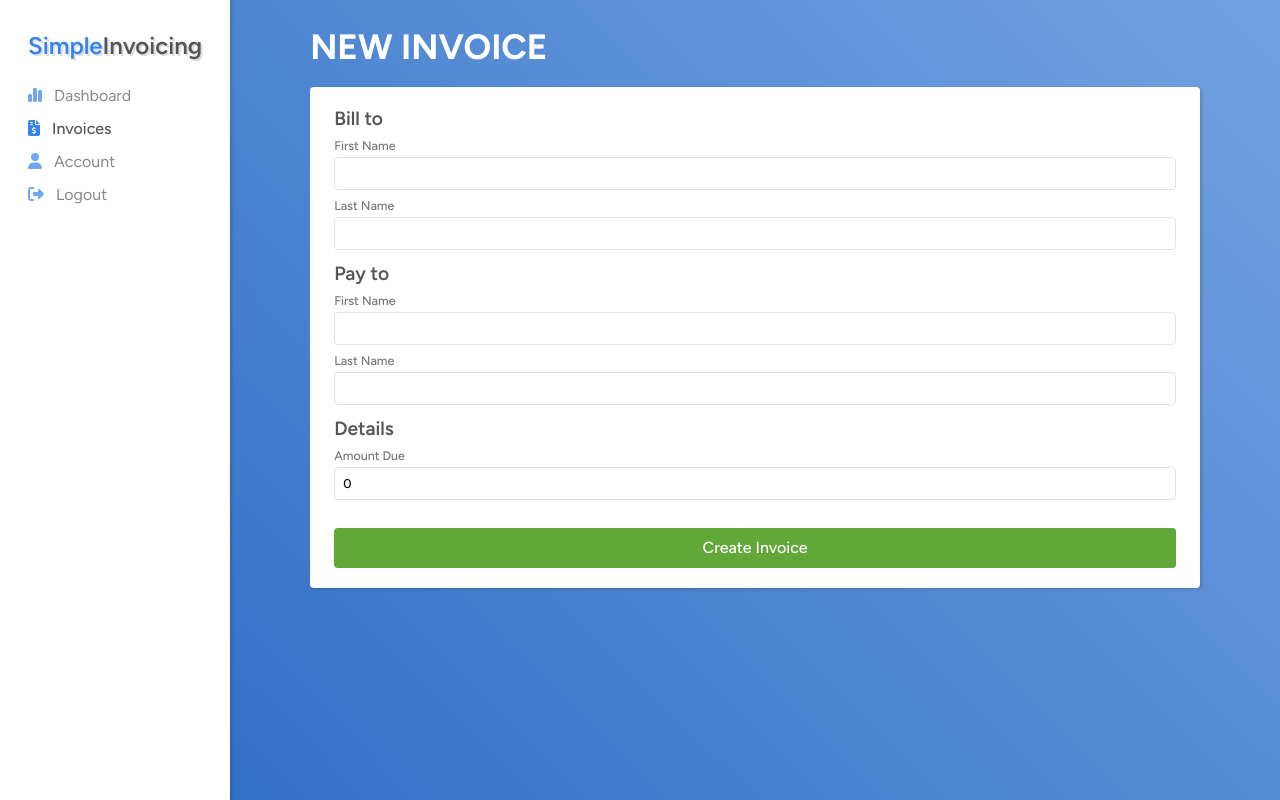
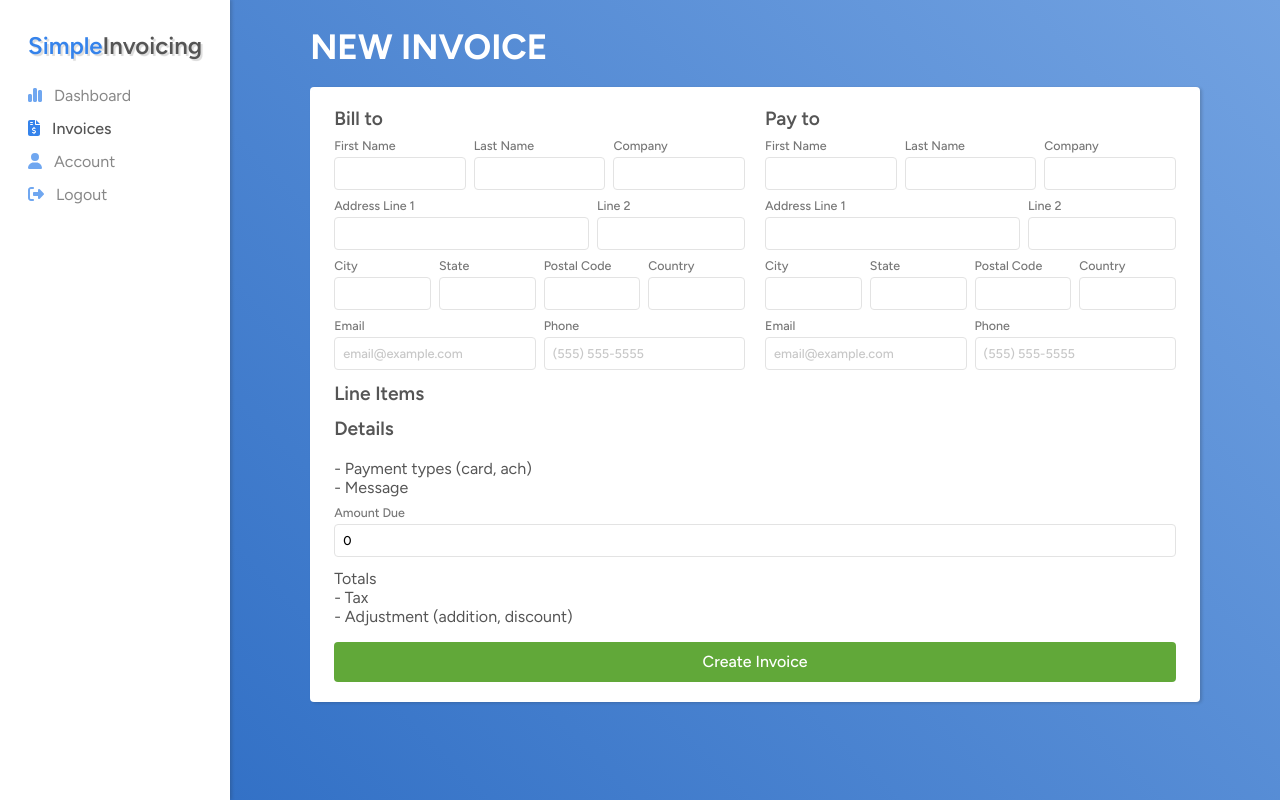
Before and after one commit to beeker1121/dddstructure-frontend, a Vue app: page /dashboard/invoice in a window 1280 px wide. Built offline with nearby package versions, Linux system fonts and the light colour scheme; sample sign-in values are in the browser's storage.

Commit message:
Improved invoice create/edit page design, also improved invoices table design

```diff
--- a/src/views/dashboard/invoice.vue
+++ b/src/views/dashboard/invoice.vue
@@ -14,11 +14,29 @@ const router = useRouter()
 type BillTo = {
     first_name: string
     last_name: string
+    company: string
+    address_line_1: string
+    address_line_2: string
+    city: string
+    state: string
+    postal_code: string
+    country: string
+    email: string
+    phone: string
 }
 
 type PayTo = {
     first_name: string
     last_name: string
+    company: string
+    address_line_1: string
+    address_line_2: string
+    city: string
+    state: string
+    postal_code: string
+    country: string
+    email: string
+    phone: string
 }
 
 type Invoice = {
@@ -30,11 +48,29 @@ type Invoice = {
 const invoice = ref<Invoice>({
     bill_to: {
         first_name: "",
-        last_name: ""
+        last_name: "",
+        company: "",
+        address_line_1: "",
+        address_line_2: "",
+        city: "",
+        state: "",
+        postal_code: "",
+        country: "",
+        email: "",
+        phone: ""
     },
     pay_to: {
         first_name: "",
-        last_name: ""
+        last_name: "",
+        company: "",
+        address_line_1: "",
+        address_line_2: "",
+        city: "",
+        state: "",
+        postal_code: "",
+        country: "",
+        email: "",
+        phone: ""
     },
     amount_due: 0
 })
@@ -82,9 +118,11 @@ const create = () => {
                 </div>
 
                 <div class="invoice-form">
+                    <div class="two-columns">
                         <div class="bill-to">
                             <h3>Bill to</h3>
 
+                            <div class="name">
                                 <div class="field">
                                     <label for="bill-to-first-name">First Name</label>
                                     <input id="bill-to-first-name" type="text" placeholder="" v-model="invoice.bill_to.first_name" />
@@ -94,11 +132,64 @@ const create = () => {
                                     <label for="bill-to-last-name">Last Name</label>
                                     <input id="bill-to-last-name" type="text" placeholder="" v-model="invoice.bill_to.last_name" />
                                 </div>
+
+                                <div class="field">
+                                    <label for="bill-to-company">Company</label>
+                                    <input id="bill-to-company" type="text" placeholder="" v-model="invoice.bill_to.company" />
+                                </div>
+                            </div>
+
+                            <div class="address">
+                                <div class="field">
+                                    <label for="bill-to-address-line-1">Address Line 1</label>
+                                    <input id="bill-to-address-line-1" type="text" placeholder="" v-model="invoice.bill_to.address_line_1" />
+                                </div>
+
+                                <div class="field">
+                                    <label for="bill-to-address-line-2">Line 2</label>
+                                    <input id="bill-to-address-line-2" type="text" placeholder="" v-model="invoice.bill_to.address_line_2" />
+                                </div>
+                            </div>
+
+                            <div class="city-state-postal-country">
+                                <div class="field">
+                                    <label for="bill-to-city">City</label>
+                                    <input id="bill-to-city" type="text" placeholder="" v-model="invoice.bill_to.city" />
+                                </div>
+
+                                <div class="field">
+                                    <label for="bill-to-state">State</label>
+                                    <input id="bill-to-state" type="text" placeholder="" v-model="invoice.bill_to.state" />
+                                </div>
+
+                                <div class="field">
+                                    <label for="bill-to-postal-code">Postal Code</label>
+                                    <input id="bill-to-postal-code" type="text" placeholder="" v-model="invoice.bill_to.postal_code" />
+                                </div>
+
+                                <div class="field">
+                                    <label for="bill-to-country">Country</label>
+                                    <input id="bill-to-country" type="text" placeholder="" v-model="invoice.bill_to.country" />
+                                </div>
+                            </div>
+
+                            <div class="email-phone">
+                                <div class="field">
+                                    <label for="bill-to-email">Email</label>
+                                    <input id="bill-to-email" type="email" placeholder="email@example.com" v-model="invoice.bill_to.email" />
+                                </div>
+
+                                <div class="field">
+                                    <label for="bill-to-phone">Phone</label>
+                                    <input id="bill-to-phone" type="text" placeholder="(555) 555-5555" v-model="invoice.bill_to.phone" />
+                                </div>
+                            </div>
                         </div>
 
                         <div class="pay-to">
                             <h3>Pay to</h3>
 
+                            <div class="name">
                                 <div class="field">
                                     <label for="pay-to-first-name">First Name</label>
                                     <input id="pay-to-first-name" type="text" placeholder="" v-model="invoice.pay_to.first_name" />
@@ -108,15 +199,80 @@ const create = () => {
                                     <label for="pay-to-last-name">Last Name</label>
                                     <input id="pay-to-last-name" type="text" placeholder="" v-model="invoice.pay_to.last_name" />
                                 </div>
+
+                                <div class="field">
+                                    <label for="pay-to-company">Company</label>
+                                    <input id="pay-to-company" type="text" placeholder="" v-model="invoice.pay_to.company" />
+                                </div>
+                            </div>
+
+                            <div class="address">
+                                <div class="field">
+                                    <label for="pay-to-address-line-1">Address Line 1</label>
+                                    <input id="pay-to-address-line-1" type="text" placeholder="" v-model="invoice.pay_to.address_line_1" />
+                                </div>
+
+                                <div class="field">
+                                    <label for="pay-to-address-line-2">Line 2</label>
+                                    <input id="pay-to-address-line-2" type="text" placeholder="" v-model="invoice.pay_to.address_line_2" />
+                                </div>
+                            </div>
+
+                            <div class="city-state-postal-country">
+                                <div class="field">
+                                    <label for="pay-to-city">City</label>
+                                    <input id="pay-to-city" type="text" placeholder="" v-model="invoice.pay_to.city" />
+                                </div>
+
+                                <div class="field">
+                                    <label for="pay-to-state">State</label>
+                                    <input id="pay-to-state" type="text" placeholder="" v-model="invoice.pay_to.state" />
+                                </div>
+
+                                <div class="field">
+                                    <label for="pay-to-postal-code">Postal Code</label>
+                                    <input id="pay-to-postal-code" type="text" placeholder="" v-model="invoice.pay_to.postal_code" />
+                                </div>
+
+                                <div class="field">
+                                    <label for="pay-to-country">Country</label>
+                                    <input id="pay-to-country" type="text" placeholder="" v-model="invoice.pay_to.country" />
+                                </div>
+                            </div>
+
+                            <div class="email-phone">
+                                <div class="field">
+                                    <label for="pay-to-email">Email</label>
+                                    <input id="pay-to-email" type="email" placeholder="email@example.com" v-model="invoice.pay_to.email" />
+                                </div>
+
+                                <div class="field">
+                                    <label for="pay-to-phone">Phone</label>
+                                    <input id="pay-to-phone" type="text" placeholder="(555) 555-5555" v-model="invoice.pay_to.phone" />
+                                </div>
+                            </div>
+                        </div>
+                    </div>
+
+                    <div class="line-items">
+                        <h3>Line Items</h3>
                     </div>
 
                     <div class="details">
                         <h3>Details</h3>
 
+                        <br />  - Payment types (card, ach)
+                        <br />  - Message
+
                         <div class="field">
                             <label for="amount-due">Amount Due</label>
                             <input id="amount-due" type="number" placeholder="" v-model="invoice.amount_due" />
                         </div>
+                    </div>
+
+                    <div>Totals
+                        <br />  - Tax
+                        <br />  - Adjustment (addition, discount)
                     </div>
 
                     <button class="green-bg" @click="create">Create Invoice</button>
@@ -156,7 +312,12 @@ const create = () => {
         border-radius: 4px;
         box-shadow: 2px 1px 3px 0 rgba(37, 37, 37, 0.2);
 
-        .bill-to, .pay-to, .details {
+        .two-columns {
+            display: flex;
+            gap: 20px;
+        }
+
+        .bill-to, .pay-to, .line-items, .details {
             margin: 0 0 12px 0;
 
             h3 {
@@ -166,6 +327,47 @@ const create = () => {
                 font-weight: 600;
             }
         }
+
+        .bill-to, .pay-to {
+            display: flex;
+            flex-direction: column;
+
+            .name {
+                display: flex;
+                gap: 8px;
+
+                .field {
+                    flex: 1 1 auto;
+                }
+            }
+
+            .address {
+                display: flex;
+                gap: 8px;
+
+                .field:first-child {
+                    flex: 1 1 70%;
+                }
+            }
+
+            .city-state-postal-country {
+                display: flex;
+                gap: 8px;
+
+                .field {
+                    flex: 1 1 auto;
+                }
+            }
+
+            .email-phone {
+                display: flex;
+                gap: 8px;
+
+                .field {
+                    flex: 1 1 auto;
+                }
+            }
+        }
     }
 }
 </style>
--- a/src/views/dashboard/invoices.vue
+++ b/src/views/dashboard/invoices.vue
@@ -119,13 +119,14 @@ const createInvoice = () => {
 
         table {
             width: 100%;
+            font-size: 0.78em;
             text-align: center;
 
             thead {
                 th {
                     padding: 12px 0;
                     color: #bbb;
-                    font-size: 0.8em;
+                    /* font-size: 0.8em; */
                     font-weight: 600;
                     text-transform: uppercase;
                     border-bottom: 1px solid #f4f4f4;
@@ -151,7 +152,7 @@ const createInvoice = () => {
                     border-bottom: 1px solid #eee;
 
                     .currency {
-                        color: #ccc;
+                        color: #bbb;
                         font-size: 0.64em;
                         font-weight: 400;
                     }
```
Lines whose indentation alone changed are shown as unchanged.
